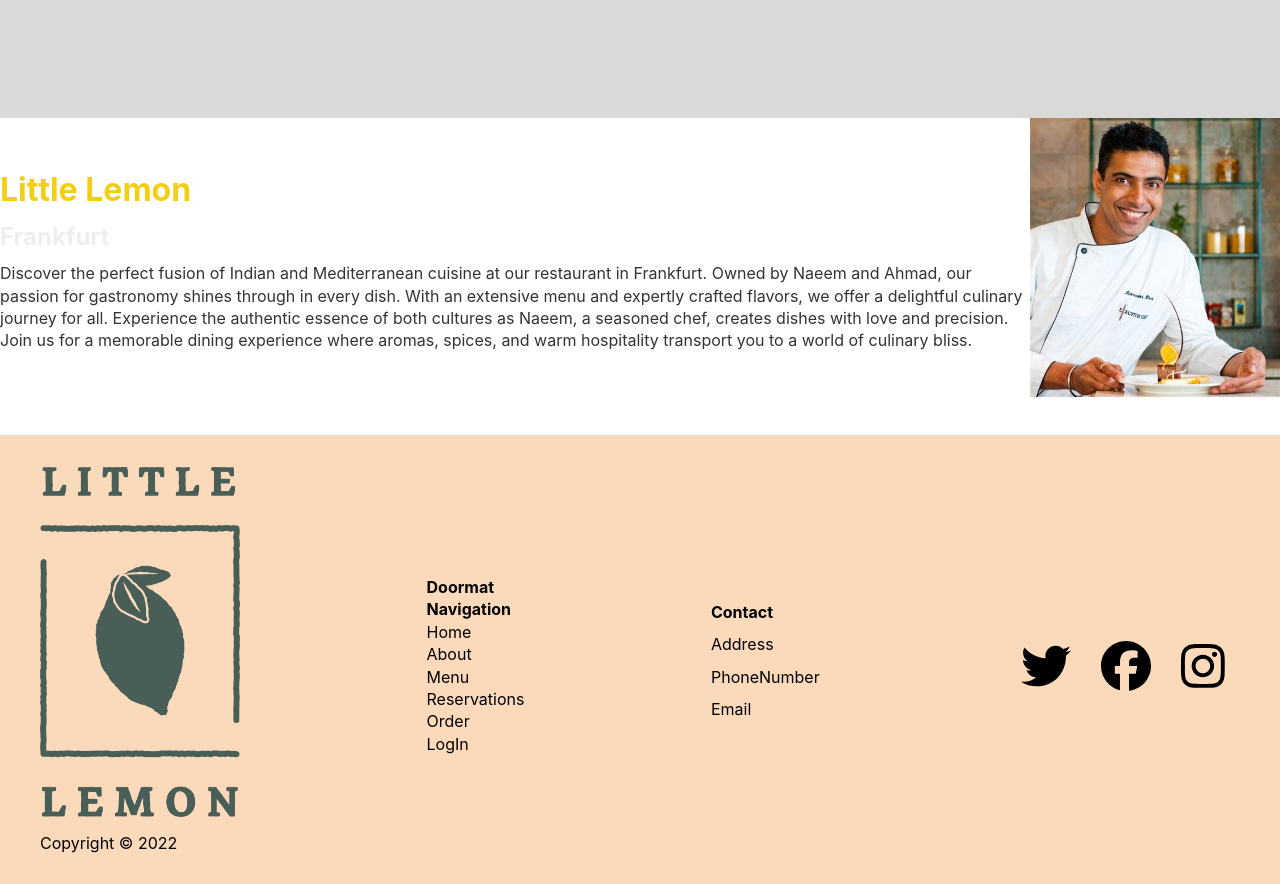
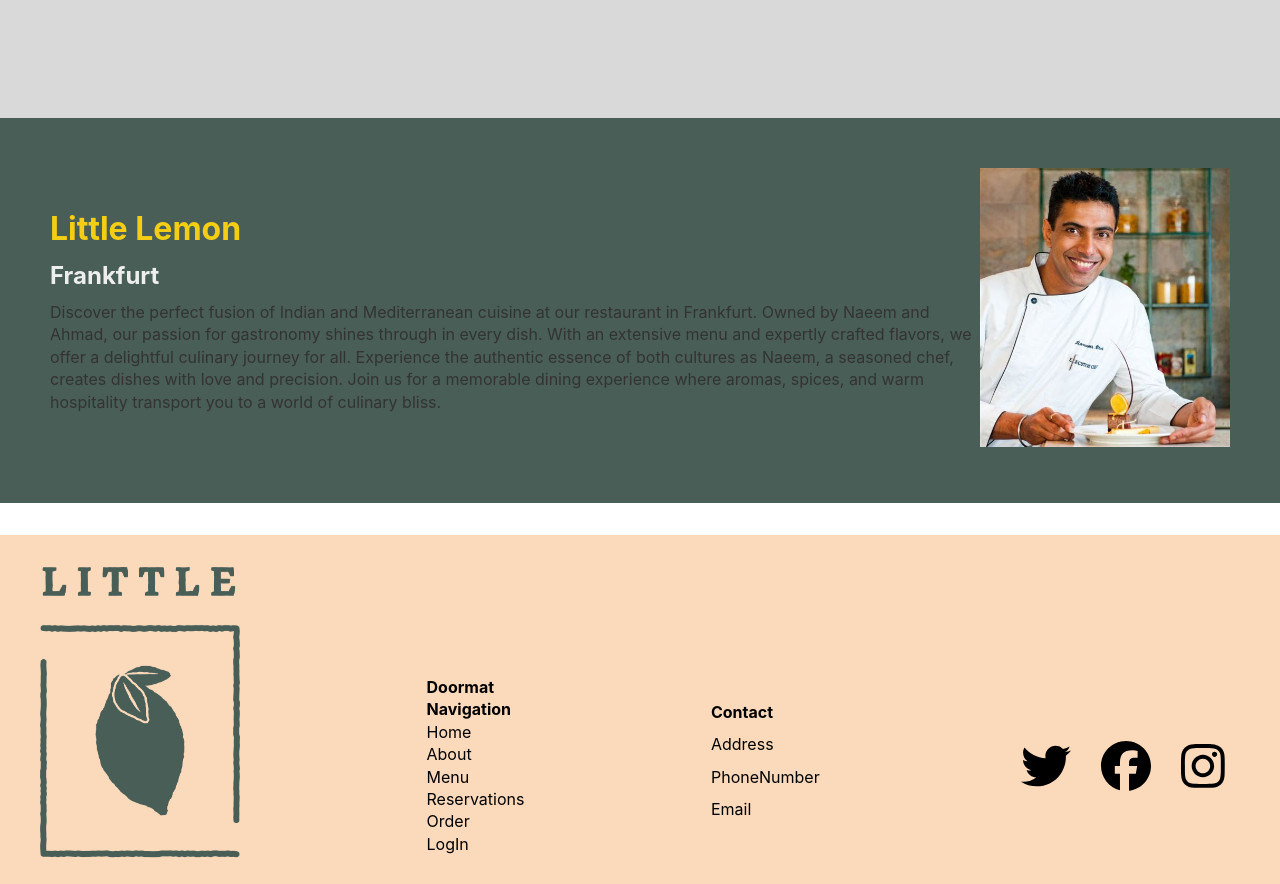
Before and after one commit to AshrafMuhammadNaeem/littlelemon-web, a React (Create React App) app: page / in a window 1280 px wide. Shown: the part 1545-2429 px from the top of the page. Built offline with nearby package versions, Linux system fonts and the light colour scheme.

Commit message:
Update Main.js

```diff
--- a/src/Main.js
+++ b/src/Main.js
@@ -148,7 +148,7 @@ export const Main = () => {
 
                 </div>
             </section>
-            <section>
+            <section className="about-section">
                 <div className="about">
                     <div>
                         <h1>Little Lemon</h1>
```
